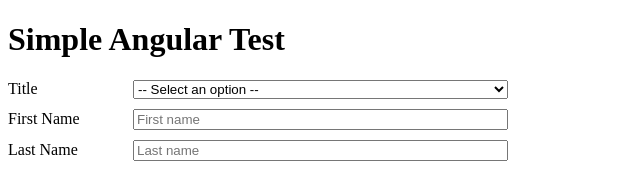
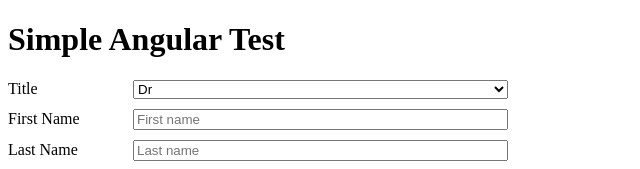
Before and after one commit to thetjyoung/angular-test, an Angular app: page / in a window 1280 px wide. Shown: the top 169 px of the page, without its empty margins (0-640 px from the left). Built offline with nearby package versions, Linux system fonts and the light colour scheme.

Commit message:
Curate the titles list

```diff
--- a/src/app/simple-form/simple-form.component.html
+++ b/src/app/simple-form/simple-form.component.html
@@ -5,7 +5,7 @@
       <label>Title</label>
       <select>
         <option value="">-- Select an option --</option>
-        <option value="" *ngFor="let title of titlesArr">{{title.name}}</option>
+        <option value="" *ngFor="let title of titlesArr" [selected]="title.isDefault == true">{{title.name}}</option>
         <!--TODO: add titles to dropdown-->
       </select>
     </div>
--- a/src/app/simple-form/simple-form.component.ts
+++ b/src/app/simple-form/simple-form.component.ts
@@ -11,10 +11,17 @@ export class SimpleFormComponent {
 name: any;
   constructor(private service: TitleService) {}
 
-  titlesArr: any = []
+  titlesArr: any = [];
+  specialCharacters: any = /[~`!#$%\^&*+=\-\[\]\\';,/{}|\\":<>\?]/g
 
   ngOnInit(): void {
     this.service.getTitles()
       .subscribe((val: any) => this.titlesArr = val)
+
+    // Remove "!" (also removes titles with any of the characters in the `specialCharacters` variable above)
+    this.titlesArr = this.titlesArr.filter((title: any) => !this.specialCharacters.test(title.name))
+
+    // Sort Alphabetically
+    this.titlesArr.sort((a: any,b: any) => a.name > b.name ? 1 : -1)
   }
 }
```
